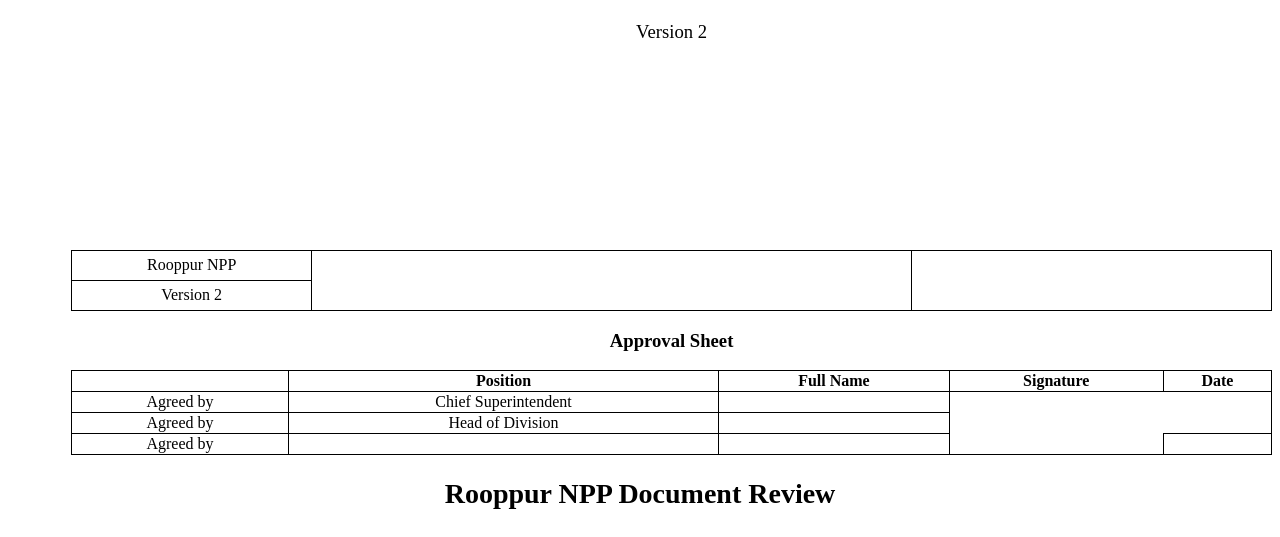
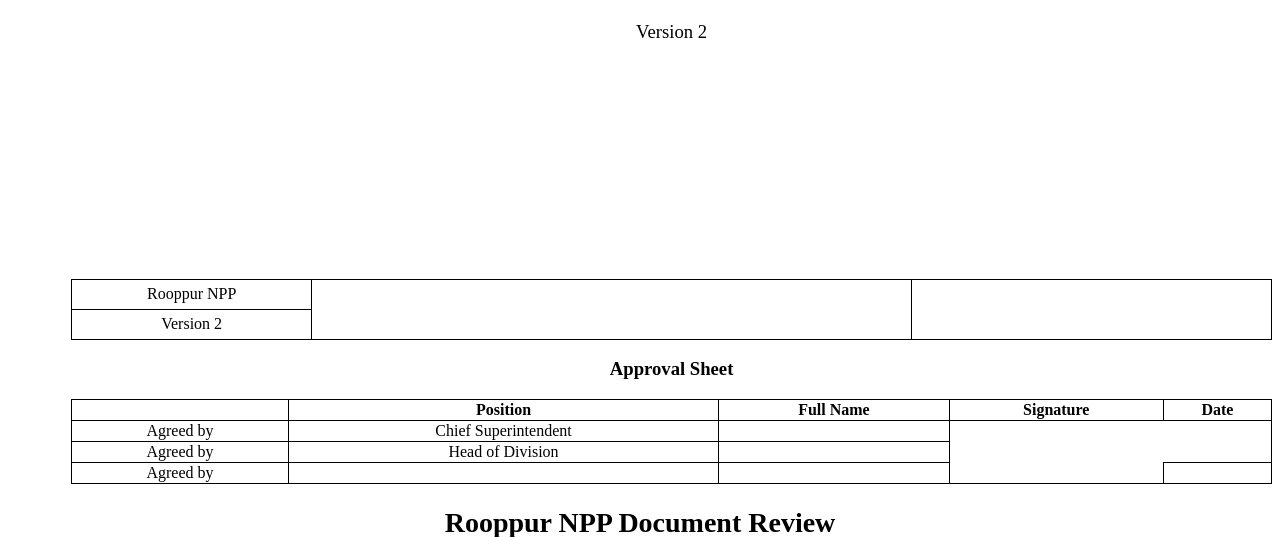
Before and after one commit to tanzrahman/ROMS, a Django app: template templates/document_review/pms_doc_review_complete_report.html in a window 1280 px wide. Shown: the part 737-1274 px from the top of the page. Run offline with Django 5.2, Linux system fonts and the light colour scheme; the template is opened without the code that fills it: values that come from a table or form of the project are taken from there, others are empty; some web fonts are replaced.

Commit message:
report changed

```diff
--- a/templates/document_review/pms_doc_review_complete_report.html
+++ b/templates/document_review/pms_doc_review_complete_report.html
@@ -176,9 +176,9 @@
                     {% endif %}</p>
             </div>
         </div>
-        <br><br><br><br><br><br><br><br>
+        <br><br><br><br><br><br><br><br><br>
         <!-- approval year in footer -->
-        <div style="text-align: center; font-size: 9pt">
+        <div style="text-align: center; font-size: 14pt">
             <p>{{ committee_rev.sd_approval.signed_on|format_approval_year }}</p>
         </div>
 
```
